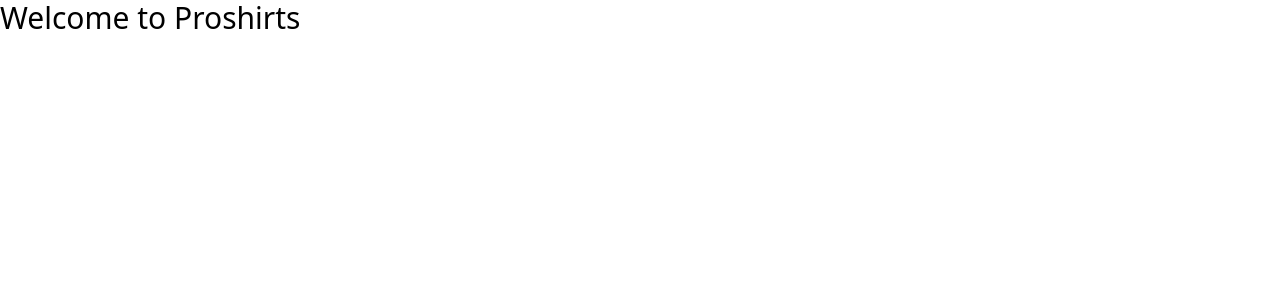
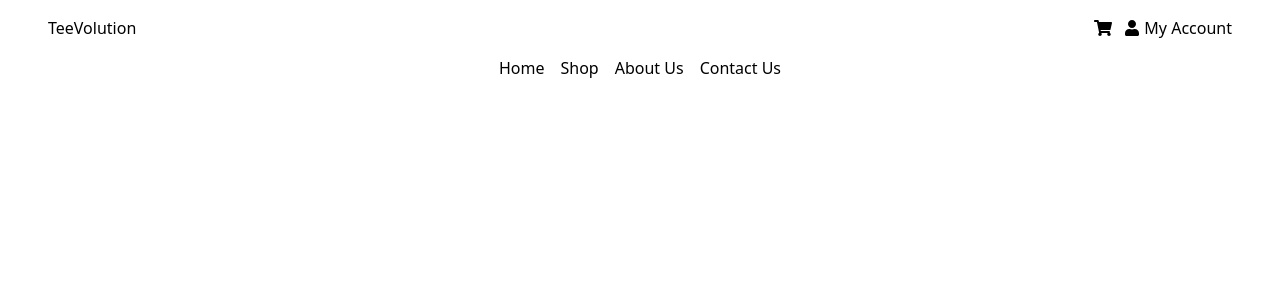
Before and after one commit to Amanthukral12/Teevolution, a React (Vite) app in the folder frontend/: page / in a window 1280 px wide. Shown: the top 300 px of the page. Built offline with nearby package versions, Linux system fonts and the light colour scheme.

Commit message:
Adding basic structure for Navbar

```diff
--- a/frontend/index.html
+++ b/frontend/index.html
@@ -4,7 +4,7 @@
     <meta charset="UTF-8" />
     <link rel="icon" type="image/svg+xml" href="/vite.svg" />
     <meta name="viewport" content="width=device-width, initial-scale=1.0" />
-    <title>ProShirts</title>
+    <title>Teevolution</title>
   </head>
   <body>
     <div id="root"></div>
--- a/frontend/package.json
+++ b/frontend/package.json
@@ -11,7 +11,8 @@
   },
   "dependencies": {
     "react": "^18.2.0",
-    "react-dom": "^18.2.0"
+    "react-dom": "^18.2.0",
+    "react-icons": "^5.0.1"
   },
   "devDependencies": {
     "@types/react": "^18.2.43",
--- a/frontend/src/App.jsx
+++ b/frontend/src/App.jsx
@@ -1,8 +1,13 @@
 import React from "react";
 import PropTypes from "prop-types";
+import Navbar from "./components/Navbar";
 
-const App = (props) => {
-  return <div className="text-3xl">Welcome to Proshirts</div>;
+const App = () => {
+  return (
+    <>
+      <Navbar />
+    </>
+  );
 };
 
 App.propTypes = {};
--- /dev/null
+++ b/frontend/src/components/Navbar.jsx
@@ -0,0 +1,24 @@
+import { FaShoppingCart, FaUser } from "react-icons/fa";
+const Headers = () => {
+  return (
+    <header className="px-[3rem] py-4">
+      <div className="flex justify-between items-center pb-2">
+        <h1>TeeVolution</h1>
+        <div className="flex items-center">
+          <FaShoppingCart className="text-lg mr-3 " />
+          <span className="flex items-center">
+            <FaUser className="text-md mr-1" /> <p>My Account</p>
+          </span>
+        </div>
+      </div>
+      <div className="flex justify-center pt-2">
+        <span className="px-2">Home</span>
+        <span className="px-2">Shop</span>
+        <span className="px-2">About Us</span>
+        <span className="px-2">Contact Us</span>
+      </div>
+    </header>
+  );
+};
+
+export default Headers;
```
Also changed, not shown: 1 other file (tests, documents, lock files or other folders).
